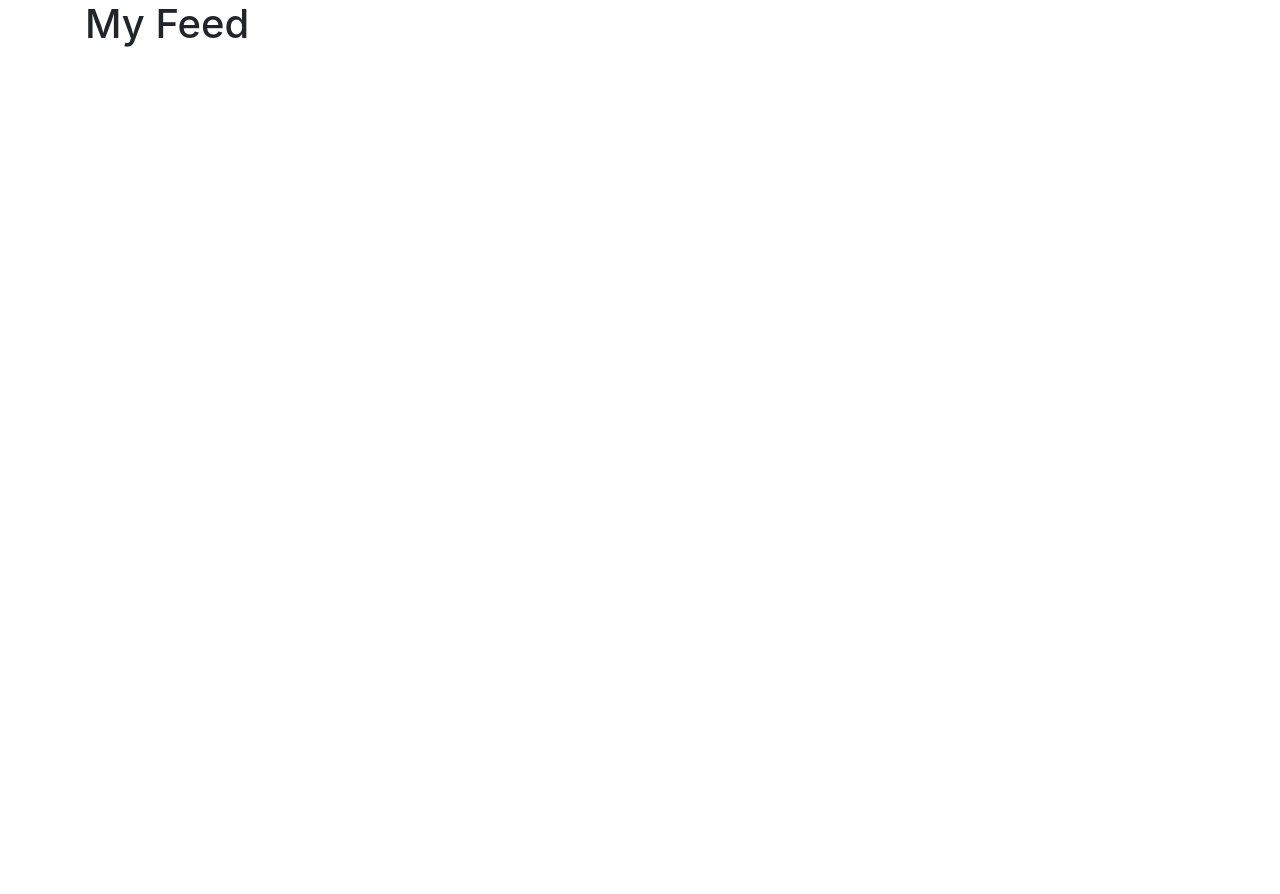
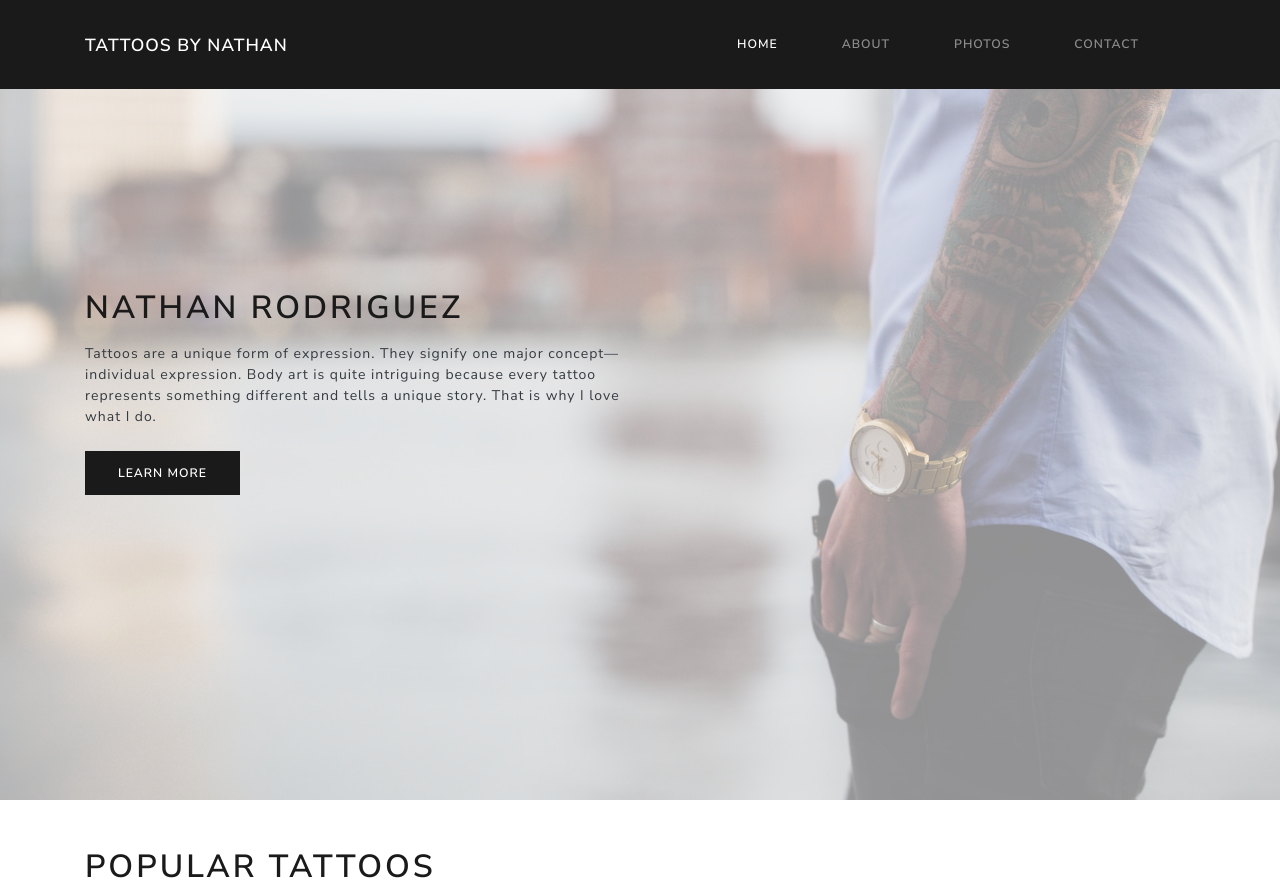
Before and after one commit to CoryRodriguez/instagramAPI, a website: page src/index.html in a window 1280 px wide. Before the commit the page ends 800 px from the top, so only its background shows below. Drawn offline with Linux system fonts and the light colour scheme.

Commit message:
added styling and started landing page

```diff
--- a/src/index.html
+++ b/src/index.html
@@ -1,23 +1,76 @@
 <!DOCTYPE html>
 <html class="no-js" lang="en">
+
 <head>
   <meta http-equiv="x-ua-compatible" content="ie=edge">
   <meta name="viewport" content="width=device-width, initial-scale=1.0" />
   <link rel="shortcut icon" href="favicon.ico" type="image/x-icon">
   <link rel="stylesheet" href="css/font-awesome.min.css">
   <link rel="stylesheet" href="css/bootstrap.css">
+  <link rel="stylesheet" href="css/bootswatch.min.css">
   <link rel="stylesheet" href="css/magnific.min.css">
   <link rel="stylesheet" href="css/style.css">
   <title>Bootstrap 4 Starter Pack</title>
 </head>
 
 <body>
+  <!-- NAVBAR -->
+  <nav class="navbar fixed-top navbar-expand-lg navbar-dark bg-primary">
+    <div class="container">
+      <a class="navbar-brand" href="#">Tattoos By Nathan</a>
+      <button class="navbar-toggler" type="button" data-toggle="collapse" data-target="#navbarColor01" aria-controls="navbarColor01"
+        aria-expanded="false" aria-label="Toggle navigation">
+        <span class="navbar-toggler-icon"></span>
+      </button>
 
+      <div class="collapse navbar-collapse" id="navbarColor01">
+        <ul class="navbar-nav ml-auto">
+          <li class="nav-item active">
+            <a class="nav-link" href="#">Home
+              <span class="sr-only">(current)</span>
+            </a>
+          </li>
+          <li class="nav-item">
+            <a class="nav-link" href="#">About</a>
+          </li>
+          <li class="nav-item">
+            <a class="nav-link" href="#">Photos</a>
+          </li>
+          <li class="nav-item">
+            <a class="nav-link" href="#">Contact</a>
+          </li>
+        </ul>
+      </div>
+    </div>
+  </nav>
+  <!-- END NAVBAR -->
+
+  <!-- HOMEPAGE -->
+  <div id="home" class="cover ">
+    <div class="cover d-flex align-items-center">
       <div class="container">
-            <h1>My Feed</h1>
+        <div class="row">
+          <div class="col-6">
+            <h1>Nathan Rodriguez</h1>
+            <p class="text-dark mt-3 mb-4">Tattoos are a unique form of expression. They signify one major concept—individual expression. Body art is quite
+              intriguing because every tattoo represents something different and tells a unique story. That is why I love
+              what I do.</p>
+                <p class="lead">
+                  <a class="btn btn-primary" href="#" role="button">Learn more</a>
+                </p>
+          </div>
+        </div>
+      </div>
+    </div>
+  </div>
+  <!-- END HOMEPAGE -->
+
+  <!-- INSTAFEED -->
+  <div id="feed" class="container mt-5">
+    <h1>Popular Tattoos</h1>
     <div id="instafeed" class="row gallery"></div>
-
   </div>
+  <!-- END INSTAFEED -->
 
   <script src="js/jquery.min.js"></script>
   <script src="js/popper.min.js"></script>
@@ -28,4 +81,5 @@
   <script src="js/app.js"></script>
 
 </body>
+
 </html>
--- a/src/scss/style.scss
+++ b/src/scss/style.scss
@@ -1,3 +1,24 @@
+body, html {
+    height: 100%;
+}
+
+#home{
+    position: relative;
+    background: url("../img/tattoo1.jpeg") no-repeat;
+    -webkit-background-size: cover;
+    -moz-background-size: cover;
+    -o-background-size: cover;
+    background-size: cover;
+    height: 100%;
+
+    .cover{
+      position: absolute;
+      height: 100%;
+      width: 100%;
+      background-color: rgba(255, 255, 255, .5);
+    }
+}
+
 .instaimg img{
   margin-bottom: 2rem;
 }
```
Also changed, not shown: src/css/bootswatch.min.css (added), src/css/style.css, src/img/tattoo1.jpeg (added). Lines whose indentation alone changed are shown as unchanged.
